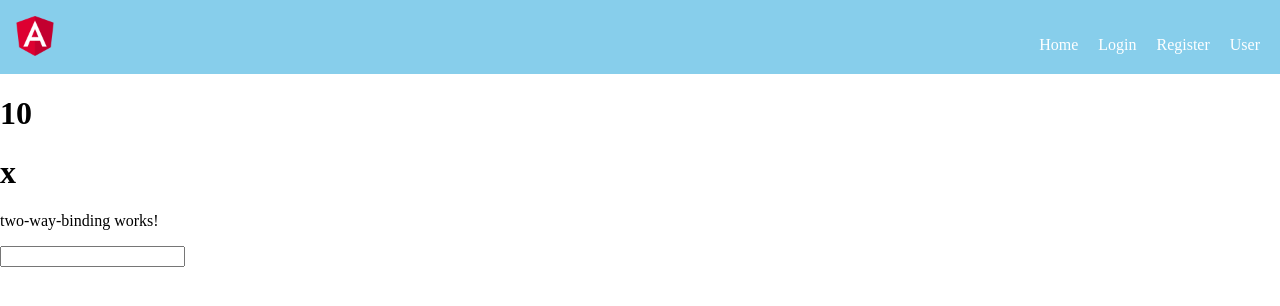
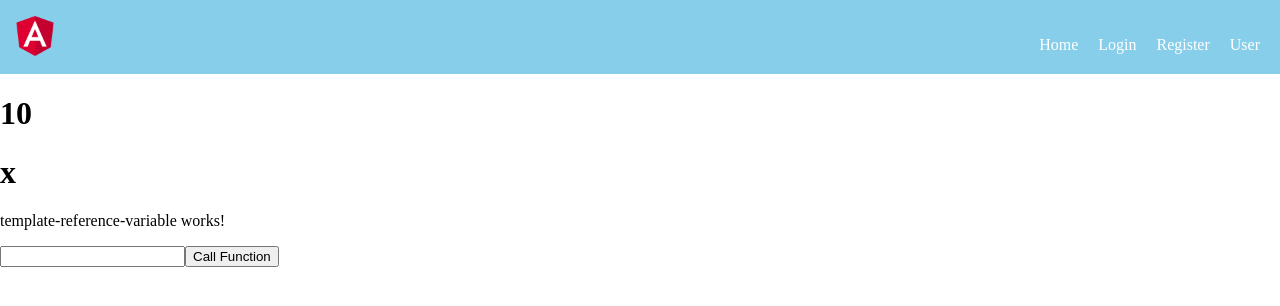
Before and after one commit to ranitbcd/fullangular, an Angular app: page / in a window 1280 px wide. Shown: the top 306 px of the page. Built offline with nearby package versions, Linux system fonts and the light colour scheme.

Commit message:
reference variable introduced

```diff
--- a/src/app/app.component.html
+++ b/src/app/app.component.html
@@ -22,4 +22,5 @@
 
 
 <!-- <app-child-to-parrent (updateDataEvent)="updateData($event)"></app-child-to-parrent> -->
-<app-two-way-binding></app-two-way-binding>
+<!-- <app-two-way-binding></app-two-way-binding> -->
+<app-template-reference-variable></app-template-reference-variable>
--- a/src/app/app.module.ts
+++ b/src/app/app.module.ts
@@ -18,6 +18,7 @@ import { ParentToChildComponent } from './parent-to-child/parent-to-child.compon
 import { ChildCompoComponent } from './child-compo/child-compo.component';
 import { ChildToParrentComponent } from './child-to-parrent/child-to-parrent.component';
 import { TwoWayBindingComponent } from './two-way-binding/two-way-binding.component';
+import { TemplateReferenceVariableComponent } from './template-reference-variable/template-reference-variable.component';
 
 @NgModule({
   declarations: [
@@ -35,7 +36,8 @@ import { TwoWayBindingComponent } from './two-way-binding/two-way-binding.compon
     ParentToChildComponent,
     ChildCompoComponent,
     ChildToParrentComponent,
-    TwoWayBindingComponent
+    TwoWayBindingComponent,
+    TemplateReferenceVariableComponent
 
 
   ],
--- /dev/null
+++ b/src/app/template-reference-variable/template-reference-variable.component.html
@@ -0,0 +1,3 @@
+<p>template-reference-variable works!</p>
+<input type="text" #box>
+<button (click)="getVal(box)" >Call Function</button>
--- /dev/null
+++ b/src/app/template-reference-variable/template-reference-variable.component.ts
@@ -0,0 +1,17 @@
+import { Component, OnInit } from '@angular/core';
+
+@Component({
+  selector: 'app-template-reference-variable',
+  templateUrl: './template-reference-variable.component.html',
+  styleUrls: ['./template-reference-variable.component.css']
+})
+export class TemplateReferenceVariableComponent implements OnInit {
+
+  constructor() { }
+  getVal(item:HTMLInputElement){
+    console.warn(item)
+  }
+  ngOnInit(): void {
+  }
+
+}
```
Also changed, not shown: src/app/template-reference-variable/template-reference-variable.component.css (added), 1 other file (tests, documents, lock files or other folders).
